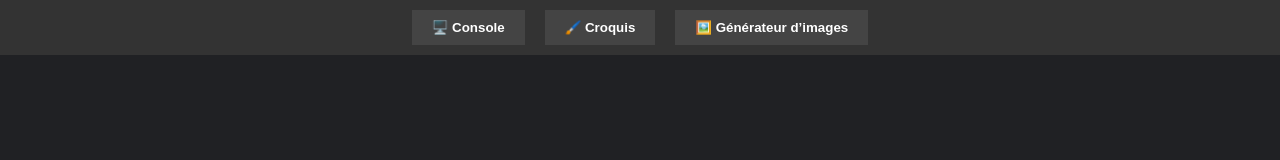
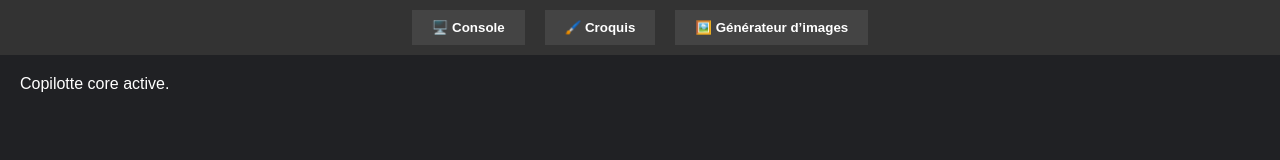
Before and after one commit to portailferforge/copilotte-artisanale, a plain HTML site: page index.html in a window 1280 px wide. Drawn offline with Linux system fonts and the light colour scheme.

Commit message:
Update style.css

```diff
--- a/style.css
+++ b/style.css
@@ -27,6 +27,6 @@ nav {
     display: none;
     padding: 20px;
 }
-.tab-content.hidden {
-    display: none;
+.tab-content.active {
+    display: block;
 }
```
